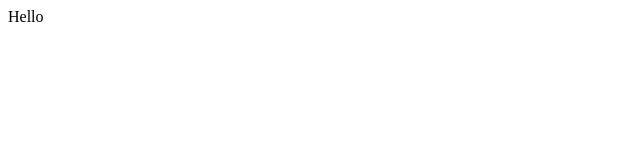
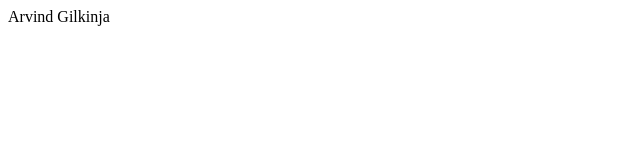
Before and after one commit to ArvindGilkinja/MyWebsite, a plain HTML site: page index.html in a window 1280 px wide. Shown: the full height of the page, 0-640 px from the left. Drawn offline with Linux system fonts and the light colour scheme.

Commit message:
Update index.html

```diff
--- a/index.html
+++ b/index.html
@@ -1,3 +1,3 @@
 <html>
-<body>Hello</body>
+<body>Arvind Gilkinja</body>
 </html>
```
